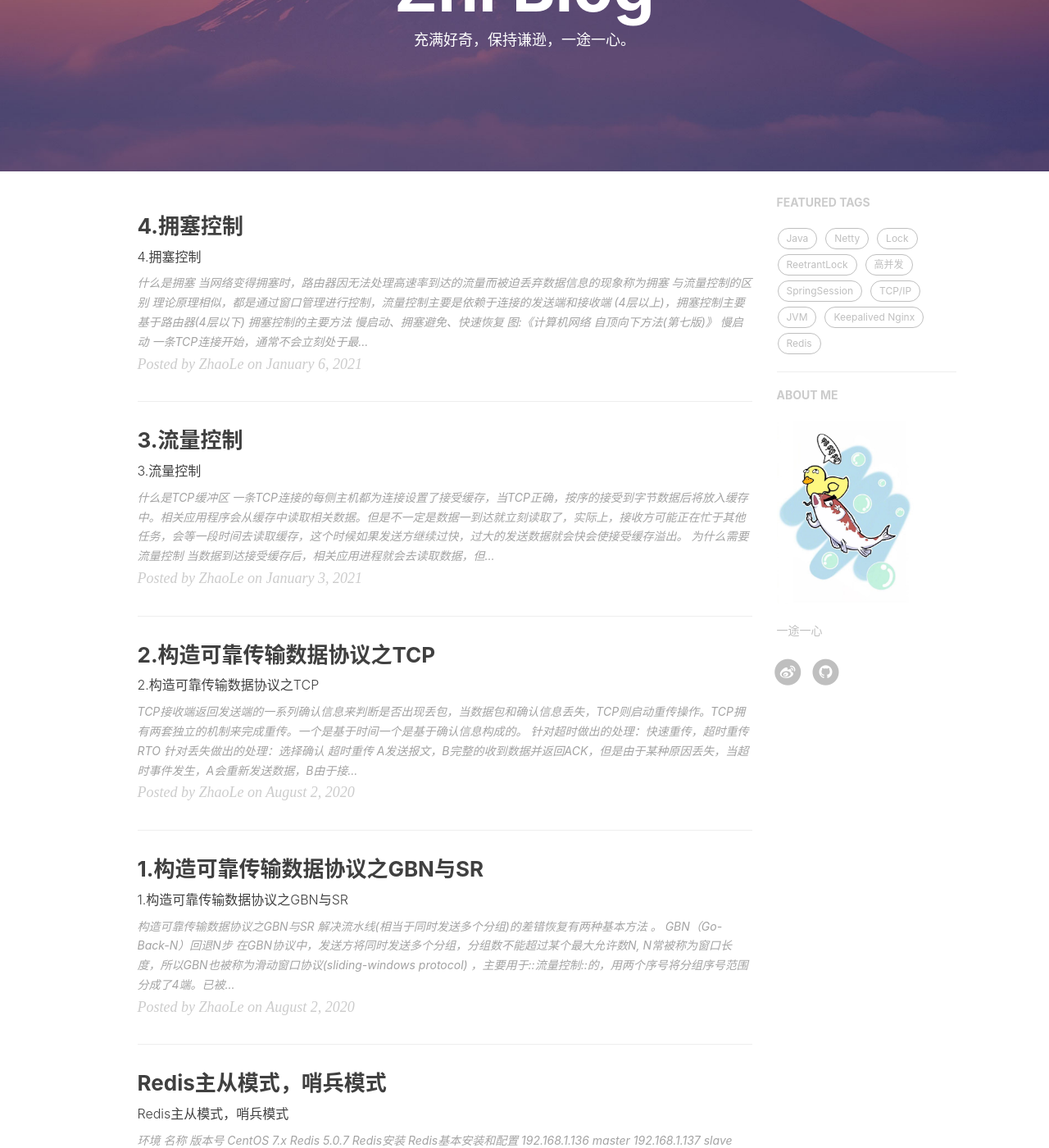
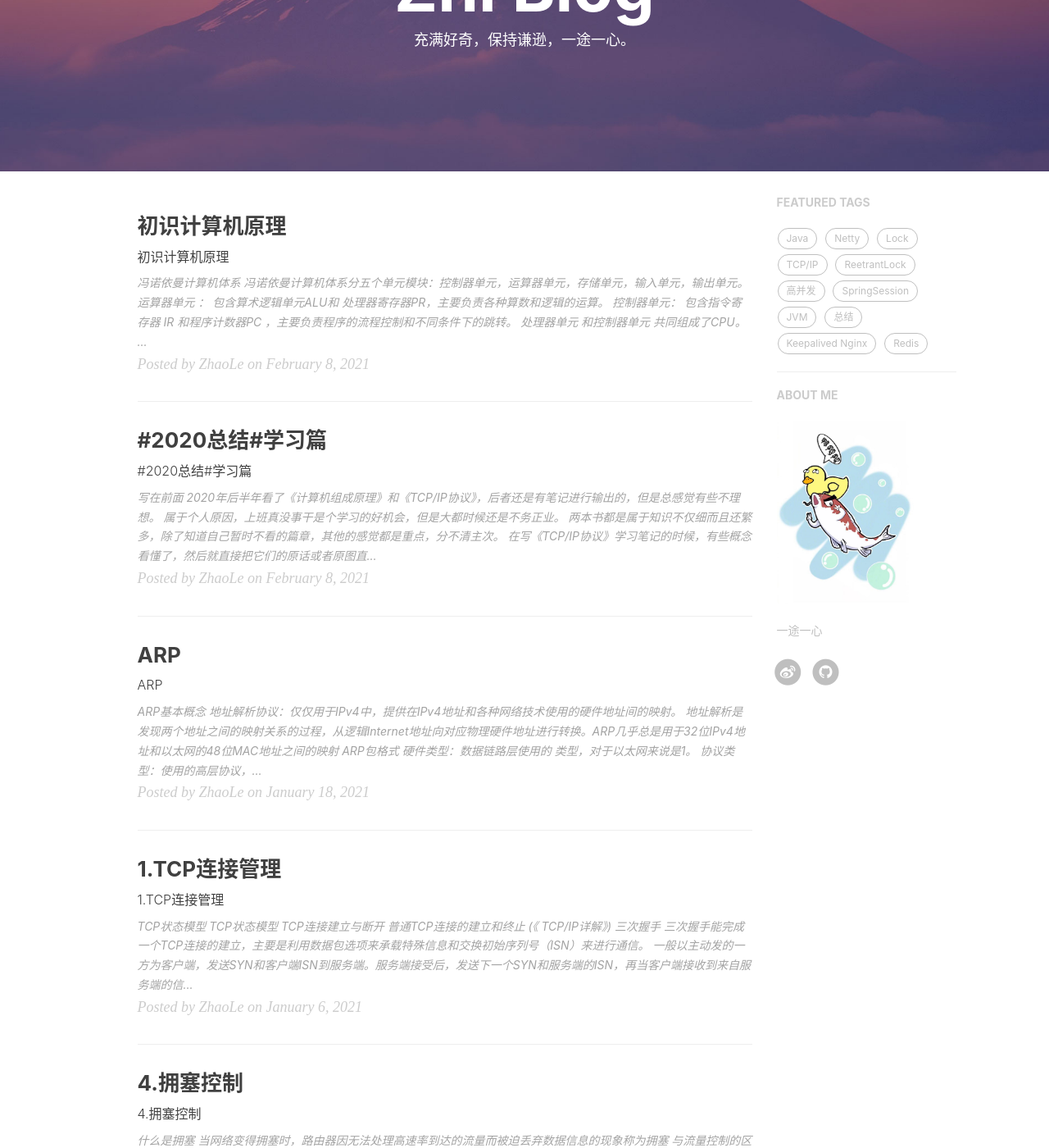
Before and after one commit to ZhaoLeBoy/zhaoleboy.github.io, a Jekyll site: the page built from index.html, in a window 1280 px wide and 1400 px high, scrolled down 209 px. Shown: the whole window at 82% size. Built offline with Jekyll 4.4.1, drawn with Linux system fonts in a browser that asks for light colours; nearby versions of some CDN libraries; the list of posts is cut into pages by our own code; comment, search, counter and statistics services are not loaded; some of the changed text lies outside the part shown.

Commit message:
新增文章

````diff
--- a/_config.yml
+++ b/_config.yml
@@ -98,8 +98,7 @@ service-worker: true
 # MathJax rendering for layout:page (e.g. post preview)
 page-mathjax: false
 
-
-
+markdown: kramdown
 # Friends
 #friends: [
     # {
--- a/_includes/head.html
+++ b/_includes/head.html
@@ -50,7 +52,8 @@
     <!-- Custom Fonts -->
     <!-- <link href="http://maxcdn.bootstrapcdn.com/font-awesome/4.3.0/css/font-awesome.min.css" rel="stylesheet" type="text/css"> -->
     <!-- Hux change font-awesome CDN to qiniu -->
-    <link href="//cdnjs.cloudflare.com/ajax/libs/font-awesome/4.6.3/css/font-awesome.min.css" rel="stylesheet" type="text/css">
+    <link href="//cdnjs.cloudflare.com/ajax/libs/font-awesome/4.6.3/css/font-awesome.min.css" rel="stylesheet"
+        type="text/css">
 
 
     <!-- HTML5 Shim and Respond.js IE8 support of HTML5 elements and media queries -->
--- /dev/null
+++ b/_posts/2021-01-17-tcp_links.md
@@ -0,0 +1,44 @@
+---
+layout:     post
+title:      "1.TCP连接管理"
+subtitle:   "1.TCP连接管理"
+date:        2021-01-06
+author:     "ZhaoLe"
+# header-img: "img/redis/post-bg.png"
+catalog: true
+tags:
+    - TCP/IP
+---
+
+### TCP状态模型
+
+
+![1](/img/tcp/tcp_links/1.png)
+
+**[TCP状态模型](http://www.tcpipguide.com/free/t_TCPOperationalOverviewandtheTCPFiniteStateMachineF-2.htm#Figure_210)**
+
+### TCP连接建立与断开
+
+![2](/img/tcp/tcp_links/2.png)
+
+![3](/img/tcp/tcp_links/3.png)
+
+**普通TCP连接的建立和终止	  (《 TCP/IP详解》)**
+
+###  三次握手
+三次握手能完成一个TCP连接的建立，主要是利用数据包选项来承载特殊信息和交换初始序列号（ISN）来进行通信。
+一般以主动发的一方为客户端，发送SYN和客户端ISN到服务端。服务端接受后，发送下一个SYN和服务端的ISN，再当客户端接收到来自服务端的信息后反馈个ACK，这样一个TCP连接就建立了。
+#### 建立连接超时
+如果客户端连接的过程发生了超时，一般情况下，客户端会在一定时间内重新发送。linux系统中默认是重发5次，并且重发时间满足指数回退,如果重发完后还是没有建立连接，则TCP断开连接。
+
+### 四次挥手
+主动发关闭者发送FIN，被动关闭者收到后返回ACK，上层应用程序发起自己的关闭操作，被动关闭者变成主动方并且发送FIN。最后发送方收到FIN后反馈个ACK。如果中途FIN丢失，发送方将重新传输。
+
+#### TIME_WAIT状态
+TIME_WAIT也被称为2* MSL（最大段生存期），在RFC0793中设置为2分钟，linux系统中是30s，通过TIME_WAIT再到CLOSE状态是有原因的： 一是确保有足够的时间让对端收到了ACK，如果被动关闭的那方没有收到ACK，就会触发被动端重发FIN。二是为关闭连接和后续连接之间提供一个“缓冲期”，如果没有这个缓冲区，来自不同连接的数据包可能混在一起。(有些自做主张的路由器会缓存IP数据包，如果连接被重用了，那么这些延迟收到的包就有可能会跟新连接混在一起)
+
+### 资料引用
+
+* [TCP 的那些事儿（上）](https://coolshell.cn/articles/11564.html)
+* 《TCP/IP 详解卷1》
+* 《计算机网络 自顶向下方法(第七版)》
--- /dev/null
+++ b/_posts/2021-01-18-arp.md
@@ -0,0 +1,51 @@
+---
+layout:     post
+title:      "ARP"
+subtitle:   "ARP"
+date:        2021-01-18
+author:     "ZhaoLe"
+# header-img: "img/redis/post-bg.png"
+catalog: true
+tags:
+    - TCP/IP
+---
+
+### ARP基本概念
+地址解析协议：仅仅用于IPv4中，提供在IPv4地址和各种网络技术使用的硬件地址间的映射。
+地址解析是发现两个地址之间的映射关系的过程，从逻辑Internet地址向对应物理硬件地址进行转换。`ARP几乎总是用于32位IPv4地址和以太网的48位MAC地址之间的映射`
+
+### ARP包格式
+
+![1](/img/tcp/arp/1.png)
+
+* 硬件类型：数据链路层使用的 类型，对于以太网来说是1。
+* 协议类型：使用的高层协议，对于IPv4是0x0800。
+* 硬件大小：硬件地址长度。
+* 协议大小：使用协议的逻辑地址长度。
+* op：1 ARP请求，2 ARP应答，3 RARP请求，4 RARP应答
+* 发送方硬件地址：发送方的MAC地址。
+* 发送方协议地址：发送方IP地址。
+* 目的硬件地址：目的方的MAC地址。
+* 目的协议地址：目的方IP地址。
+
+> 注意：
+> 1.	对于一个ARP请求除了目的硬件地址之外，其他字段 都要填充
+> 2. 当系统收到ARP请求，会填充上硬件地址，并且将发送发地址和接收方地址互换，Op设置为2
+
+
+### 工作模式
+ARP工作在正常模式下，仅适用于`广播网络`，在一个共享的链路层网段上，ARP 向所有主机发送一个ARP Request 的链路层广播。
+![2](/img/tcp/arp/2.png)
+![3](/img/tcp/arp/3.png)
+
+同一广播域中的所有系统可接受ARP请求。仅需要响应一个ARP应答。这个应答包含了IPv4地址和对应的MAC地址。然后接受ARP请求的主机学习IPv4到MAC地址的映射，并记录在内存中供以后使用
+
+### ARP缓存超时
+每次使用条目后重新启动超时。
+软状态:在超时到达前没有更新而丢弃的信息。如果网络条件发生改变，软状态有助于启动自动重新配置。因此很多Internet协议使用软状态。软状态的成本是协议必须刷新状态以避免过期。
+
+
+
+### 资料引用
+
+* 《TCP/IP 详解卷1》
--- /dev/null
+++ b/_posts/2021-02-09-summary.md
@@ -0,0 +1,25 @@
+---
+layout:     post
+title:      "#2020总结#学习篇"
+subtitle:   "#2020总结#学习篇"
+date:        2021-02-08
+author:     "ZhaoLe"
+# header-img: "img/redis/post-bg.png"
+catalog: true
+tags:
+    - 总结
+---
+
+#### 写在前面
+2020年后半年看了《计算机组成原理》和《TCP/IP协议》，后者还是有笔记进行输出的，但是总感觉有些不理想。
+* 属于个人原因，上班真没事干是个学习的好机会，但是大都时候还是不务正业。
+* 两本书都是属于知识不仅细而且还繁多，除了知道自己暂时不看的篇章，其他的感觉都是重点，分不清主次。
+* 在写《TCP/IP协议》学习笔记的时候，有些概念看懂了，然后就直接把它们的原话或者原图直接抄了过来。这样其实很不好【具体参照[费曼学习法_百度百科](https://baike.baidu.com/item/%E8%B4%B9%E6%9B%BC%E5%AD%A6%E4%B9%A0%E6%B3%95/50895393?fr=aladdin)】，学东西的反馈要能用自己的话语进行描述总结。
+
+#### 写在中间
+之前在极客时间上找到了[深入浅出计算机组成原理](https://time.geekbang.org/column/intro/100026001)这门课，看了几篇感觉还是很不错的。后面决定跟着找个学了，自我感觉其实学习能力还是挺差的。所以前期有个方向标还是挺好的。
+别人的文章起到方向性总用，那是他们在学习完后，跳出来对知识点的梳理，归纳和总结。作为学习的人除了阅读这些文章，具体实现细节和扩展知识点还是要靠细致读书。这门课的每篇文章后面都有推荐对学习应资料的具体章节，简直是我这种残障学习能力人的巨大福音👍
+
+#### 目标
+今年希望能《计算机组成原理》看完一半左右吧。《TCP/IP协议》看完网络层和传输层。
+文章。写博客文章用自己的话语进行梳理和总结。积累和沉淀了，欲速则不达。一定要有耐心。
--- /dev/null
+++ b/_posts/2021-02-10-csapp.md
@@ -0,0 +1,124 @@
+---
+layout:     post
+title:      "初识计算机原理"
+subtitle:   "初识计算机原理"
+date:        2021-02-08
+author:     "ZhaoLe"
+# header-img: "img/redis/post-bg.png"
+catalog: true
+tags:
+    - 计算机组成原理
+---
+### 冯诺依曼计算机体系
+冯诺依曼计算机体系分五个单元模块：控制器单元，运算器单元，存储单元，输入单元，输出单元。
+* 运算器单元 ： 包含算术逻辑单元ALU和 处理器寄存器PR，主要负责各种算数和逻辑的运算。
+* 控制器单元： 包含指令寄存器 IR 和程序计数器PC ，主要负责程序的流程控制和不同条件下的跳转。
+> 处理器单元 和控制器单元 共同组成了CPU。
+* 存储单元 ：分内，外部存储，内部存储可用来存数据和指令的，外部存储像硬盘之类的。
+* 输入/输出设备：像显示器或者键盘，鼠标之类的。
+
+### 计算机的指标—性能
+我们经常说给计算机更新硬件性能就上去了，你这个程序需要提升下性能不然太慢。其中这个性能到底是指什么？
+学计算机组成原理是分析计算机的怎么运行，以及为什么这么运行，如果知道“为什么”则就是提升性能的关键。其中计算机性能包括了两个概念：响应时间和吞吐量
+
+响应时间：就是一个程序运行所需要的时间，所需要时间越少性能越高。
+吞吐量：在一定的时间范围内，计算机处理多少数据或者所执行多少指令。多核CPU就是提高吞吐量的一种方式。
+
+> 性能 = 1/ 响应时间
+
+从公式上看，程序相应的时间越短说明计算机的性能越高。但是对于程序的相应时间该如何去计算？
+
+#### 程序的CPU响应时间
+
+程序的响应时间不能单纯的记录程序开始时间和结束时间的时间差，下面有个例子可以说明这个问题
+
+```shell
+$ time seq 1000000 | wc -l
+1000000
+
+
+real  0m0.101s
+user  0m0.031s
+sys   0m0.016s
+```
+* real  是这个程序实际用时
+* user   是cpu运行程序时候 在用户态运行指令的时间
+* sys  是cpu运行程序时候，在内核态运行指令的时间
+
+这个程序实际花费cpu执行时间是user + sys。之所以比real小，那是因为同一时间计算机运行多个程序，cpu会不停的在程序间切换，包括有的程序运行时候需要从网络，硬盘中读取数据等等。 所以想要统计一个程序实际性能，这些时间都要给去掉。
+
+即便通过上面拿到了CPU运行时间，也可能因为因为超频和降频，导致CPU执行时间不准确。同时时间上也会受到主板或者内存的硬件影响，所以会对时间进行更细致的拆分。
+
+>程序的CPU执行是时间 = CPU时钟周期数  * 时钟周期时间
+
+先解释几个概念：
+> 什么是时钟周期时间？
+一个计算机主频是2.3GHz，意思就是CPU在一秒内可已完成2.3 * 10^9个周期，1 / CPU主频 = 时钟周期时间。
+
+
+>什么是晶体振荡器？
+类似石英表，CPU中有晶体振荡器当做内部的电子表用，一个晶振震荡一次就是一个时钟周期时间
+
+提升时钟周期时间，也就是提高了主频，不过这个我们程序员是干不了的，只能靠制造CPU的相关科研人员，所以我们把目光锁定到CPU时钟周期数，我们把它给再次细化下。
+
+> CPU时钟周期数 = 指令数 * 每条指令的平均时钟周期数 (CPI)
+
+CPU中执行指令并不是一个时钟周期执行一条，指令有简单有复杂，例如乘法的指令周期数就会比加法的指令周期数多。指令数的多少也同样影响CPU的执行时间，其实我们优化程序时，在编译器中就是优化指令的条数。
+
+最终在拆分完后公式就变成如下：
+> 程序的CPU执行时间 =  指令数 * 每条指令的平均时钟周期数 (CPI)  *   时钟周期时间
+
+具体我们所说的解决性能问题也就是优化公式中这三个参数。至于如何优化就要通过后面的学习来进行知识补充了，比如CPI的优化，就是CPU通过流水线方式减少时钟周期数。
+
+### 计算机的指标—功耗
+CPU被称为超大规模集成电路，这些电路都是由一个个晶体管组成。CPU在计算就是让晶体管里面“开关”不断地“开启”和“闭合”。
+
+CPU的功耗公式：
+>功耗  ~= 1/2 * 负载电容 *  电压的平方 * 开关频率 * 晶体管数量
+
+CPU如果提升主频（就是让晶体管“开启”和“闭合”速度加快）就会提高功耗，带来散热和耗电的问题。
+
+如果选择提高CPU的尺寸大小由此可以塞入更多的晶体管也是行不通的，因为CPU尺寸越大，电信号传播的事件就会越长反而会影响CPU的速度。
+
+CPU里如果不断的增加晶体管数量，减少晶体管的体积，会导致CPU功耗增加，导致CPU散热跟不上。
+
+选择降低电压也是不错的选择，电压如果下降1/5整个功耗就会下降1/25。但由于这些晶体管都是有电阻的所以电压也不可能无限下降，最终会被限制带一定的范围值。
+
+控制功耗就是调整公式中的参数达到一个平衡。
+
+### 并行优化
+
+过去的20年 虽然CPU性能有所提升，但是从上个世纪九十年代到本世纪初，通过提升CPU主频已经比较难去实现性能提升了，开始推出多核的概念。通过提升吞吐性 而不是响应时间来达到目的
+对于一个程序进行优化之后，处理器并行运算之后效率提升的情况。
+
+基本上就是分而自治，最后结果汇总，通过并行来提高性能，不过需要注意的是，1）这个任务是可以进行并行计算的。2）在最后“汇总”的时候是没法并行的，需要一步步来。这就引出了我们在进行性能优化中，常常用到的一个经验定律，阿姆达尔定律（Amdahl’s Law）。这个定律说的就是，对于一个程序进行优化之后，处理器并行运算之后效率提升的情况
+
+> 优化的执行时间 = 受影响的执行时间/ 加速倍速 + 不受影响的执行时间。
+
+
+#### 阿姆达尔定律
+简单来说就是为系统的某个部分加速，对系统整体的性能影响取决于这个部分加速的程度和重要性。
+
+$$
+T_{new} = (1 - α)T_{old} + (αT_{old}) / k \\
+= T_{old}[(1 - α) + α/k]
+$$
+
+* 系统执行应用程序时间是$T_{old}$
+* 系统某部分执行时间与总时间的比例是α
+* 该部分性能提升的比例k
+* 该部分原本所要的时间 $αT_{old}$
+* 该部分现在所要的事件 $(αT_{old} ) / k$
+
+
+最终结论是:
+
+$$
+S_{加速比} = \frac{T_{old}}{T_{new}} = \frac{1} {(1 - α) + α / k}
+$$
+
+
+### 资料引用
+
+* [深入浅出计算机组成原理](https://time.geekbang.org/column/article/93246)
+* 《深入理解计算机系统》
````
Also changed, not shown: other parts of _includes/head.html (+19 -3 lines), img/tcp/arp/1.png (added), img/tcp/arp/2.png (added), img/tcp/arp/3.png (added), img/tcp/tcp_links/1.png (added), img/tcp/tcp_links/2.png (added), img/tcp/tcp_links/3.png (added), 1 other file.
